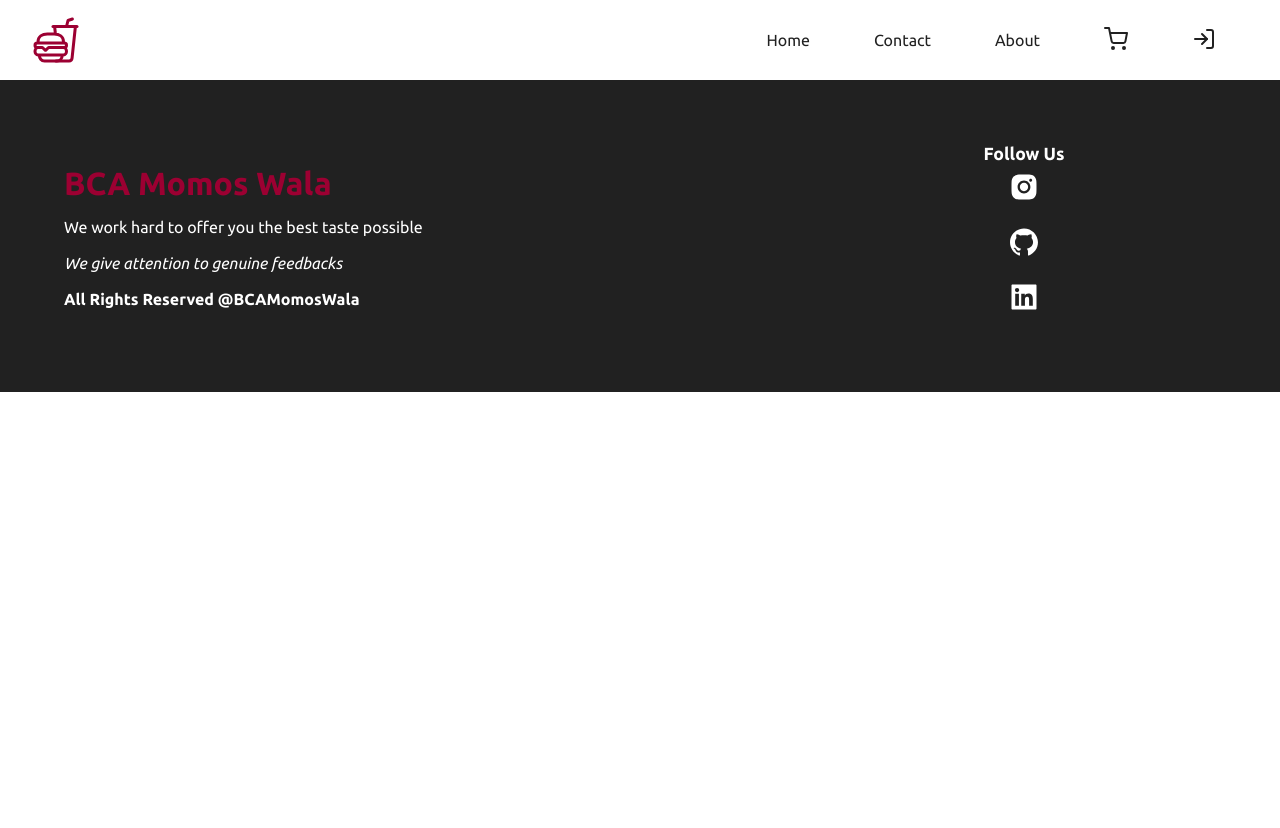
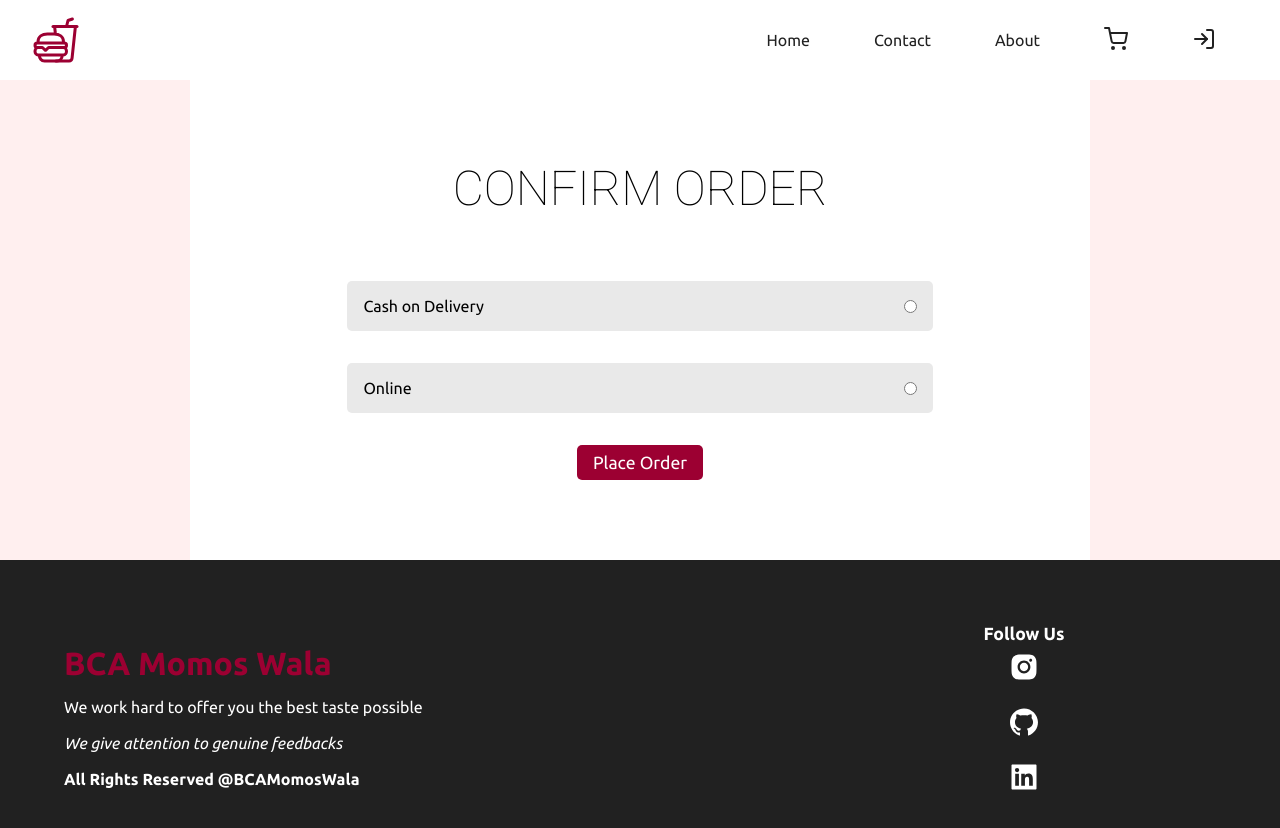
Before and after one commit to Priyanshu-Batham/BcaMomosWala-Frontend, a React (Create React App) app: page /confirmorder in a window 1280 px wide. Shown: the top 828 px of the page. Before the commit the page ends 800 px from the top, so only its background shows below. Built offline with nearby package versions, Linux system fonts and the light colour scheme.

Commit message:
login page completed

```diff
--- a/src/App.js
+++ b/src/App.js
@@ -6,6 +6,9 @@ import Footer from './components/layout/Footer'
 import Contact from './components/contact/Contact';
 import Cart from './components/cart/Cart'
 import Shipping from './components/cart/Shipping';
+import ConfirmOrder from './components/cart/ConfirmOrder';
+import PaymentSuccess from './components/cart/PaymentSuccess';
+import Login from './components/login/Login';
 
 function App() {
   return (
@@ -16,6 +19,9 @@ function App() {
         <Route path="/contact" element={<Contact />} />
         <Route path="/cart" element={<Cart />} />
         <Route path="/shipping" element={<Shipping />} />
+        <Route path="/confirmorder" element={<ConfirmOrder />} />
+        <Route path="/paymentsuccess" element={<PaymentSuccess />} />
+        <Route path="/login" element={<Login />} />
       </Routes>
       <Footer />
     </BrowserRouter>
--- /dev/null
+++ b/src/components/cart/ConfirmOrder.jsx
@@ -0,0 +1,25 @@
+import React from 'react'
+import '../../style/confirmOrder.scss'
+
+const ConfirmOrder = () => {
+  return (
+    <section className='confirmOrder'>
+      <main>
+        <h1>Confirm Order</h1>
+        <form>
+            <div>
+                <label>Cash on Delivery</label>
+                <input type='radio' name='payment' />
+            </div>
+            <div>
+                <label>Online</label>
+                <input type='radio' name='payment' />
+            </div>
+            <button type='submit'>Place Order</button>
+        </form>
+      </main>
+    </section>
+  )
+}
+
+export default ConfirmOrder
--- /dev/null
+++ b/src/components/cart/PaymentSuccess.jsx
@@ -0,0 +1,17 @@
+import React from "react";
+import "../../style/paymentSuccess.scss";
+import { Link } from "react-router-dom";
+
+const PaymentSuccess = () => {
+  return (
+    <section className="paymentSuccess">
+      <main>
+        <h1>Order Confirmed</h1>
+        <p>Order Placed Successfully. You can check Order Status below.</p>
+        <Link to="/myorders">Check Status</Link>
+      </main>
+    </section>
+  );
+};
+
+export default PaymentSuccess;
--- /dev/null
+++ b/src/components/login/Login.jsx
@@ -0,0 +1,15 @@
+import React from "react";
+import "../../style/login.scss";
+import { FcGoogle } from "react-icons/fc";
+
+const Login = () => {
+  return (
+    <section className="login">
+      <button>
+        Login with Google <FcGoogle />
+      </button>
+    </section>
+  );
+};
+
+export default Login;
--- /dev/null
+++ b/src/style/confirmOrder.scss
@@ -0,0 +1,65 @@
+@import "colors";
+
+.confirmOrder {
+  height: 60vh;
+  background-color: $pink;
+
+  > main {
+    max-width: 900px;
+    background-color: white;
+    height: 100%;
+    margin: auto;
+    padding: 2rem;
+
+    > h1 {
+      text-transform: uppercase;
+      text-align: center;
+      margin: 3rem;
+      font: 100 3rem "Roboto";
+    }
+
+    > form {
+      display: flex;
+      flex-direction: column;
+      align-items: center;
+
+      > div {
+        background-color: rgb(233, 233, 233);
+        display: flex;
+        align-items: center;
+        justify-content: space-between;
+        width: 70%;
+        border-radius: 5px;
+        padding: 1rem;
+        margin: 1rem;
+
+        > label {
+          white-space: nowrap;
+        }
+      }
+      > button {
+        background-color: $red;
+        color: white;
+        border: none;
+        padding: 0.5rem 1rem;
+        border-radius: 5px;
+        margin: 1rem;
+        text-align: center;
+        cursor: pointer;
+        font-size: 1.1rem;
+      }
+    }
+  }
+}
+
+@media screen and (max-width: 600px) {
+  .confirmOrder > main {
+    > h1{
+        margin: 10px;
+    }
+
+    form > div, button {
+      width: 100%;
+    }
+  }
+}
--- /dev/null
+++ b/src/style/login.scss
@@ -0,0 +1,31 @@
+@import 'colors';
+
+.login{
+    height: 80vh;
+    background-image: url('../assets/bg.png');
+    background-repeat: no-repeat;
+    background-size: cover;
+    display: flex;
+    align-items: center;
+    justify-content: center;
+
+    > button{
+        padding: 1rem 2rem;
+        color: $lightDark;
+        background-color: white;
+        border: none;
+        border-radius: 10px;
+        font-size: 1.1rem;
+        display: flex;
+        align-items: center;
+        cursor: pointer;
+
+        > svg{
+            margin-left: 1rem;
+        }
+
+        &:hover{
+            color: $dark;
+        }
+    }
+}
--- /dev/null
+++ b/src/style/paymentSuccess.scss
@@ -0,0 +1,47 @@
+@import "colors";
+
+.paymentSuccess {
+  background-color: $pink;
+  height: 80vh;
+
+  > main {
+    height: 100%;
+    background-color: white;
+    max-width: 900px;
+    margin: auto;
+    padding: 2rem;
+    display: flex;
+    flex-direction: column;
+    align-items: center;
+    text-align: center;
+
+    > h1 {
+      text-transform: uppercase;
+      margin: 200px 0 1rem;
+      font: 100 3rem "Roboto";
+    }
+
+    > a{
+        border: none;
+        background-color: $red;
+        color: white;
+        padding: 0.5rem 1rem;
+        border-radius: 5px;
+        margin: 1rem;
+        cursor: pointer;
+        font-size: 1.1rem;
+    }
+  }
+}
+
+@media screen and (max-width: 600px) {
+  .paymentSuccess {
+    > main {
+      > h1 {
+        margin: 100px 0 1rem;
+      }
+
+
+    }
+  }
+}
```
Also changed, not shown: timestamp.txt.
